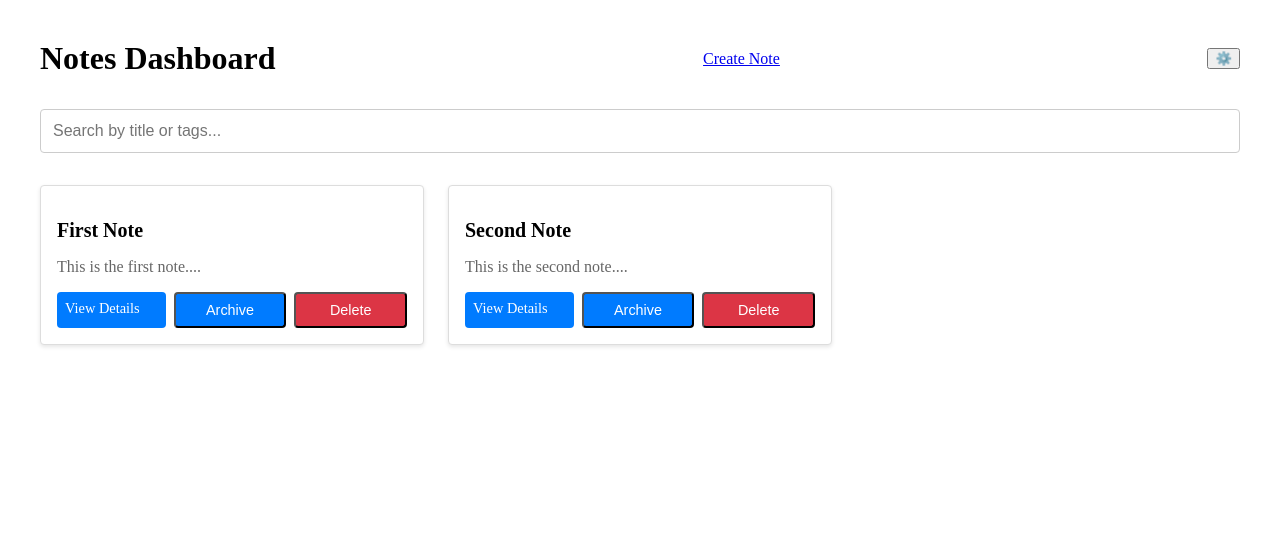
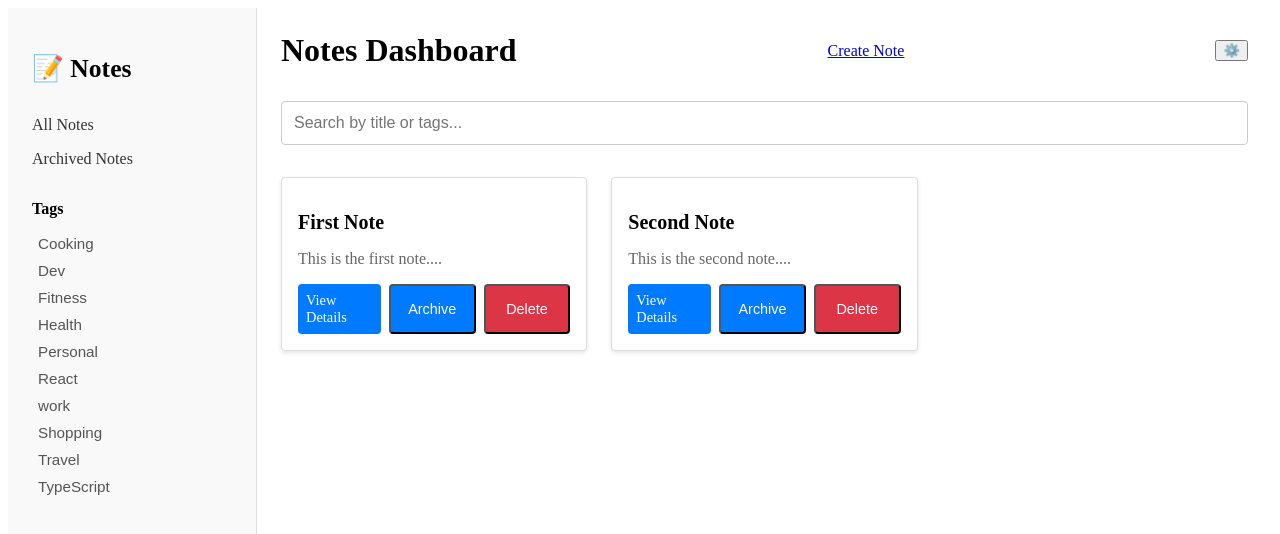
Before and after one commit to iamernesto14/Note-App, an Angular app: page /notes in a window 1280 px wide. Shown: the top 534 px of the page. Built offline with nearby package versions, Linux system fonts and the light colour scheme.

Commit message:
feat: Add sidebar component and functionalities

```diff
--- a/src/app/components/notes-dashboard/notes-dashboard.html
+++ b/src/app/components/notes-dashboard/notes-dashboard.html
@@ -1,4 +1,9 @@
-   <section class="dashboard-container">
+
+
+<section class="dashboard-layout">
+  <app-sidebar (tagSelected)="filterByTag($event)"></app-sidebar>
+
+     <div class="dashboard-container">
      <div class="header">
        <h1>Notes Dashboard</h1>
        <a routerLink="/create" class="btn" tabindex="0">Create Note</a>
@@ -31,4 +36,5 @@
          No notes available{{ searchTerm ? ' matching "' + searchTerm + '"' : '' }}.
        </div>
      </div>
-   </section>
+    </div>
+</section>
--- a/src/app/components/notes-dashboard/notes-dashboard.scss
+++ b/src/app/components/notes-dashboard/notes-dashboard.scss
@@ -1,7 +1,13 @@
+   .dashboard-layout {
+  display: flex;
+}
+
+
    .dashboard-container {
-     padding: 2rem;
      max-width: 1200px;
      margin: 0 auto;
+     flex: 1;
+    padding: 1.5rem;
 
      .header {
        display: flex;
--- a/src/app/components/notes-dashboard/notes-dashboard.ts
+++ b/src/app/components/notes-dashboard/notes-dashboard.ts
@@ -6,11 +6,12 @@
 import { CommonModule } from '@angular/common';
 import { FormsModule } from '@angular/forms';
 import { ToasterService } from '../../services/toaster';
+import { Sidebar } from '../shared/sidebar/sidebar';
 
    @Component({
      selector: 'app-notes-dashboard',
      standalone: true,
-     imports: [CommonModule, RouterLink, FormsModule],
+     imports: [CommonModule, RouterLink, FormsModule, Sidebar],
      templateUrl: './notes-dashboard.html',
      styleUrls: ['./notes-dashboard.scss']
    })
@@ -64,4 +65,11 @@ import { ToasterService } from '../../services/toaster';
      navigateToSettings() {
        this.router.navigate(['/settings']);
      }
+
+     filterByTag(tag: string) {
+  this.filteredNotes = this.notes.filter(note =>
+    note.tags.map(t => t.toLowerCase()).includes(tag.toLowerCase())
+  );
+}
+
    }
--- /dev/null
+++ b/src/app/components/shared/sidebar/sidebar.html
@@ -0,0 +1,17 @@
+<aside class="sidebar">
+  <h2 class="logo">📝 Notes</h2>
+
+  <nav class="nav-links">
+    <a routerLink="/notes" routerLinkActive="active">All Notes</a>
+    <a routerLink="/archived" routerLinkActive="active">Archived Notes</a>
+  </nav>
+
+  <div class="tags-section">
+    <h3>Tags</h3>
+    <ul class="tags-list">
+      <li *ngFor="let tag of tags">
+        <button (click)="onTagClick(tag)" tabindex="0">{{ tag }}</button>
+      </li>
+    </ul>
+  </div>
+</aside>
--- /dev/null
+++ b/src/app/components/shared/sidebar/sidebar.scss
@@ -0,0 +1,60 @@
+.sidebar {
+  width: 200px;
+  background-color: #f9f9f9;
+  padding: 1.5rem;
+  height: 100vh;
+  border-right: 1px solid #ddd;
+
+  .logo {
+    font-size: 1.6rem;
+    font-weight: bold;
+    margin-bottom: 2rem;
+  }
+
+  .nav-links {
+    display: flex;
+    flex-direction: column;
+    gap: 1rem;
+
+    a {
+      text-decoration: none;
+      color: #333;
+      font-weight: 500;
+
+      &.active {
+        color: #007bff;
+      }
+    }
+  }
+
+  .tags-section {
+    margin-top: 2rem;
+
+    h3 {
+      font-size: 1rem;
+      margin-bottom: 1rem;
+    }
+
+    .tags-list {
+      list-style: none;
+      padding: 0;
+      display: flex;
+      flex-direction: column;
+      gap: 0.5rem;
+
+      button {
+        background: none;
+        border: none;
+        color: #555;
+        text-align: left;
+        cursor: pointer;
+        font-size: 0.95rem;
+
+        &:hover {
+          color: #000;
+          font-weight: 500;
+        }
+      }
+    }
+  }
+}
--- /dev/null
+++ b/src/app/components/shared/sidebar/sidebar.ts
@@ -0,0 +1,26 @@
+import { Component, EventEmitter, Output } from '@angular/core';
+import { Router, RouterLink } from '@angular/router';
+import { CommonModule } from '@angular/common';
+
+@Component({
+  selector: 'app-sidebar',
+  standalone: true,
+  imports: [CommonModule, RouterLink],
+  templateUrl: './sidebar.html',
+  styleUrls: ['./sidebar.scss']
+})
+export class Sidebar {
+  tags: string[] = [
+    'Cooking', 'Dev', 'Fitness', 'Health',
+    'Personal', 'React', 'work', 'Shopping',
+    'Travel', 'TypeScript'
+  ];
+
+  @Output() tagSelected = new EventEmitter<string>();
+
+  constructor(public router: Router) {}
+
+  onTagClick(tag: string) {
+    this.tagSelected.emit(tag);
+  }
+}
```
Also changed, not shown: 1 other file (tests, documents, lock files or other folders).
